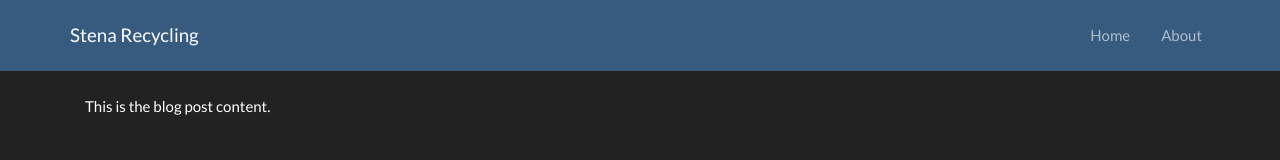
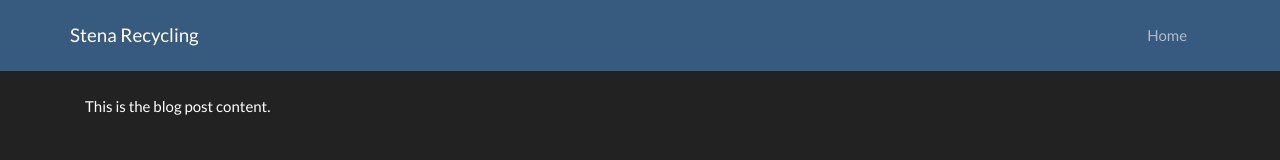
Before and after one commit to mateenah/akqa-blog, a Next.js app: page /post in a window 1280 px wide. Shown: the top 160 px of the page. Built offline with nearby package versions, Linux system fonts and the light colour scheme.

Commit message:
cleanuip

```diff
--- a/components/header.js
+++ b/components/header.js
@@ -19,11 +19,6 @@ const Header = () => (
               </a>
             </Link>
           </li>
-          <li className="nav-item">
-            <Link href="/about">
-              <a className="nav-link">About</a>
-            </Link>
-          </li>
         </ul>
       </div>
     </div>
--- a/pages/index.js
+++ b/pages/index.js
@@ -136,7 +136,6 @@ export default class extends React.Component {
     render() {
         return (
             <Layout>
-                <h1>Finidngs</h1>
                 <div className="row">
                     {this.props.someEntryAsProp.map(data =>
                         <ContentfulCard key={data.id} data={data}/>)}
```
